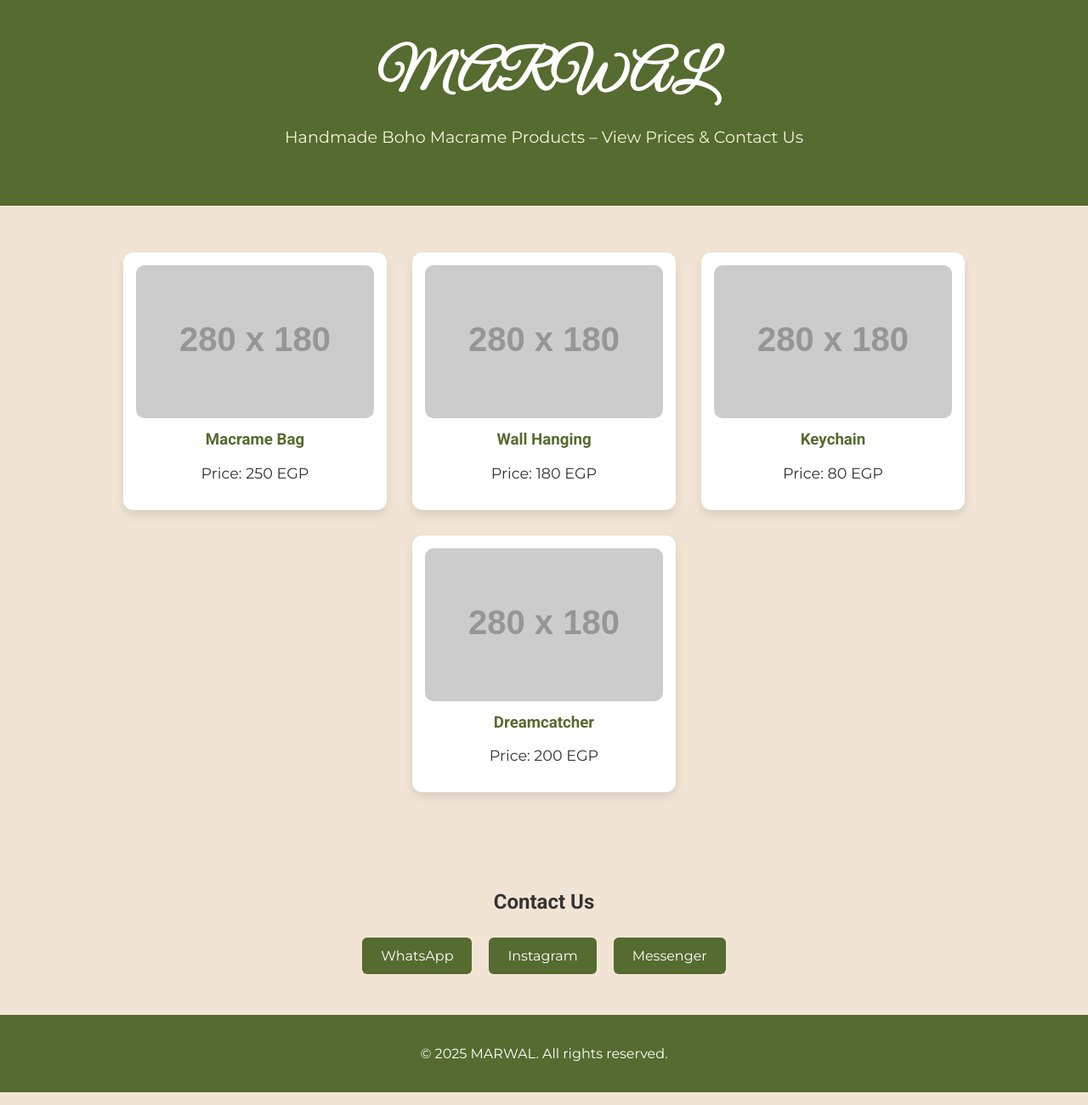
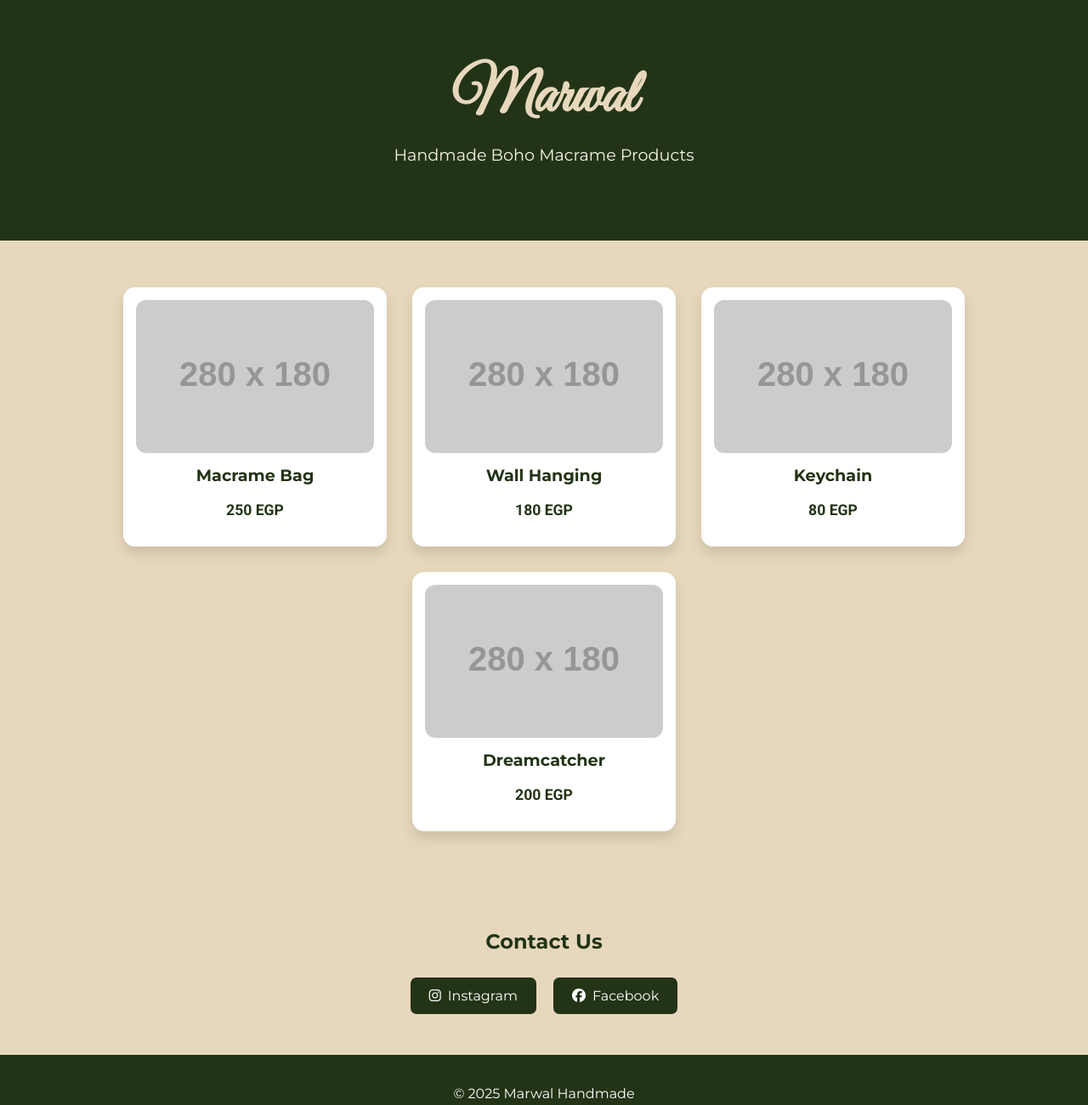
Before and after one commit to Marwal520/Marwal-macrame, a plain HTML site: page index.html in a window 1280 px wide. Shown: the whole page at 85% size. Drawn offline with Linux system fonts and the light colour scheme; placeholder pictures from the web are drawn by us.

Commit message:
Update index.html

```diff
--- a/index.html
+++ b/index.html
@@ -3,103 +3,121 @@
 <head>
 <meta charset="UTF-8">
 <meta name="viewport" content="width=device-width, initial-scale=1.0">
-<title>MARWAL Handmade</title>
+<title>Marwal Handmade</title>
 
-<!-- Google Fonts للخطوط الانسحابية والمتنوعة -->
+<!-- Google Fonts -->
 <link href="https://fonts.googleapis.com/css2?family=Great+Vibes&family=Montserrat:wght@400;700&family=Roboto:wght@400;700&display=swap" rel="stylesheet">
 
+<!-- Font Awesome -->
+<link rel="stylesheet" href="https://cdnjs.cloudflare.com/ajax/libs/font-awesome/6.5.0/css/all.min.css"/>
+
 <style>
-    body {
-        font-family: 'Roboto', sans-serif;
-        margin: 0;
-        padding: 0;
-        background: #f2e4d5; /* بيج رملي */
-        color: #333;
+    body{
+        font-family:'Roboto',sans-serif;
+        margin:0;
+        padding:0;
+        background:#e7d8bd; /* بيج رملي */
+        color:#333;
     }
 
-    header {
-        text-align: center;
-        padding: 50px 20px;
-        background-color: #556b2f; /* زيتى داكن */
+    header{
+        text-align:center;
+        padding:70px 20px;
+        background:#233416; /* زيتي داكن أشيك */
     }
 
-    header h1 {
-        font-family: 'Great Vibes', cursive; /* خط انسحابي */
-        font-size: 4em;
-        color: #fff;
-        margin: 0;
+    header h1{
+        font-family:'Great Vibes',cursive;
+        font-size:4.5em;
+        color:#e7d8bd;  /* اسم Marwal بيج رملي */
+        margin:0;
     }
 
-    header p {
-        font-family: 'Montserrat', sans-serif;
-        font-size: 1.2em;
-        color: #f5f5dc;
+    header p{
+        font-family:'Montserrat',sans-serif;
+        color:#f5f5dc;
+        margin-top:10px;
+        font-size:1.2em;
     }
 
-    .products {
-        display: flex;
-        flex-wrap: wrap;
-        justify-content: center;
-        padding: 40px 20px;
+    /* قسم المنتجات */
+    .products{
+        display:flex;
+        flex-wrap:wrap;
+        justify-content:center;
+        padding:40px 20px;
     }
 
-    .product {
-        background: #fff;
-        border-radius: 12px;
-        margin: 15px;
-        padding: 15px;
-        width: 280px;
-        text-align: center;
-        box-shadow: 0 6px 12px rgba(0,0,0,0.1);
-        font-family: 'Montserrat', sans-serif;
+    .product{
+        background:white;
+        border-radius:14px;
+        margin:15px;
+        width:280px;
+        text-align:center;
+        padding:15px;
+        box-shadow:0 8px 15px rgba(0,0,0,0.12);
     }
 
-    .product img {
-        width: 100%;
-        height: 180px;
-        object-fit: cover;
-        border-radius: 10px;
+    .product img{
+        width:100%;
+        height:180px;
+        object-fit:cover;
+        border-radius:12px;
     }
 
-    .product h3 {
-        margin: 10px 0;
-        color: #556b2f; /* زيتي داكن */
-        font-family: 'Roboto', sans-serif;
-        font-weight: 700;
+    .product h3{
+        font-family:'Montserrat',sans-serif;
+        color:#233416;
+        margin-top:10px;
+        font-size:1.2em;
+        font-weight:700;
     }
 
-    .product p {
-        font-size: 1.1em;
-        color: #333;
+    .price{
+        color:#233416;
+        font-weight:700;
+        margin-top:5px;
+        font-size:1.1em;
     }
 
-    .contact {
-        text-align: center;
-        padding: 40px 20px;
-        background-color: #f2e4d5; /* بيج رملي */
+    /* التواصل */
+    .contact{
+        text-align:center;
+        padding:40px 20px;
+        background:#e7d8bd;
     }
 
-    .contact a {
-        display: inline-block;
-        margin: 8px;
-        padding: 12px 22px;
-        background: #556b2f; /* زيتى داكن */
-        color: white;
-        text-decoration: none;
-        border-radius: 6px;
-        font-family: 'Montserrat', sans-serif;
+    .contact h2{
+        font-family:'Montserrat',sans-serif;
+        color:#233416;
     }
 
-    .contact a:hover {
-        background: #445c27; /* داكن شويه */
+    .contact a{
+        display:inline-block;
+        margin:8px;
+        padding:12px 22px;
+        background:#233416;
+        color:white;
+        text-decoration:none;
+        border-radius:7px;
+        font-family:'Montserrat',sans-serif;
+        font-size:16px;
     }
 
-    footer {
-        text-align: center;
-        padding: 20px;
-        background: #556b2f; /* زيتى داكن */
-        color: white;
-        font-family: 'Montserrat', sans-serif;
+    .contact a i{
+        margin-right:8px;
+    }
+
+    .contact a:hover{
+        background:#19250f;
+    }
+
+    footer{
+        text-align:center;
+        padding:20px;
+        background:#233416;
+        color:white;
+        font-family:'Montserrat',sans-serif;
     }
 
 </style>
@@ -107,42 +125,50 @@
 <body>
 
 <header>
-    <h1>MARWAL</h1>
-    <p>Handmade Boho Macrame Products – View Prices & Contact Us</p>
+    <h1>Marwal</h1>
+    <p>Handmade Boho Macrame Products</p>
 </header>
 
 <section class="products">
     <div class="product">
-        <img src="https://via.placeholder.com/280x180.png?text=Product+1" alt="Product 1">
+        <img src="https://via.placeholder.com/280x180.png?text=Product+1">
         <h3>Macrame Bag</h3>
-        <p>Price: 250 EGP</p>
+        <p class="price">250 EGP</p>
     </div>
+
     <div class="product">
-        <img src="https://via.placeholder.com/280x180.png?text=Product+2" alt="Product 2">
+        <img src="https://via.placeholder.com/280x180.png?text=Product+2">
         <h3>Wall Hanging</h3>
-        <p>Price: 180 EGP</p>
+        <p class="price">180 EGP</p>
     </div>
+
     <div class="product">
-        <img src="https://via.placeholder.com/280x180.png?text=Product+3" alt="Product 3">
+        <img src="https://via.placeholder.com/280x180.png?text=Product+3">
         <h3>Keychain</h3>
-        <p>Price: 80 EGP</p>
+        <p class="price">80 EGP</p>
     </div>
+
     <div class="product">
-        <img src="https://via.placeholder.com/280x180.png?text=Product+4" alt="Product 4">
+        <img src="https://via.placeholder.com/280x180.png?text=Product+4">
         <h3>Dreamcatcher</h3>
-        <p>Price: 200 EGP</p>
+        <p class="price">200 EGP</p>
     </div>
 </section>
 
 <section class="contact">
     <h2>Contact Us</h2>
-    <a href="https://wa.me/YourWhatsAppNumber" target="_blank">WhatsApp</a>
-    <a href="https://instagram.com/yourinstagram" target="_blank">Instagram</a>
-    <a href="https://m.me/YourFacebookUsername" target="_blank">Messenger</a>
+
+    <a href="https://www.instagram.com/marwal.11?igsh=MXJjMWE5c3l5MG1tbQ==" target="_blank">
+        <i class="fab fa-instagram"></i>Instagram
+    </a>
+
+    <a href="https://www.facebook.com/share/1ASA6T4iAu/" target="_blank">
+        <i class="fab fa-facebook"></i>Facebook
+    </a>
 </section>
 
 <footer>
-    <p>&copy; 2025 MARWAL. All rights reserved.</p>
+    <p>© 2025 Marwal Handmade</p>
 </footer>
 
 </body>
```
